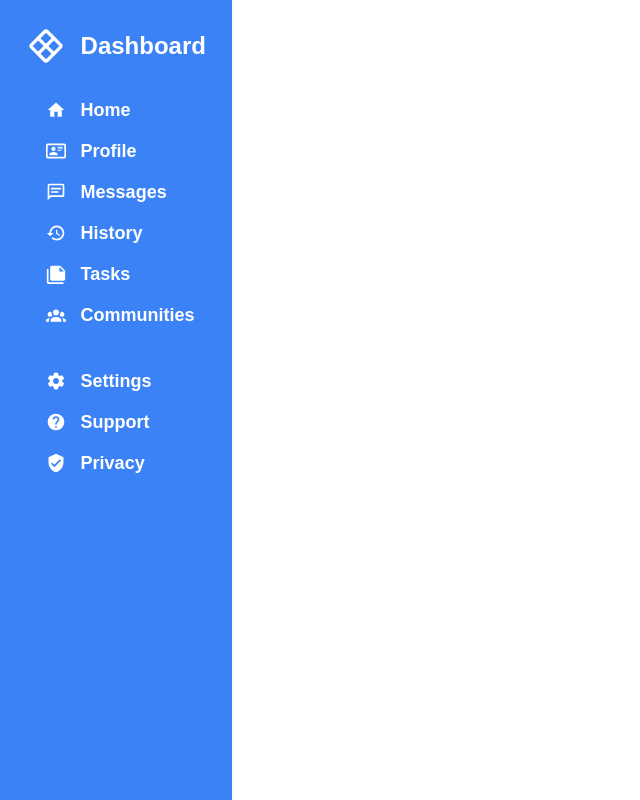
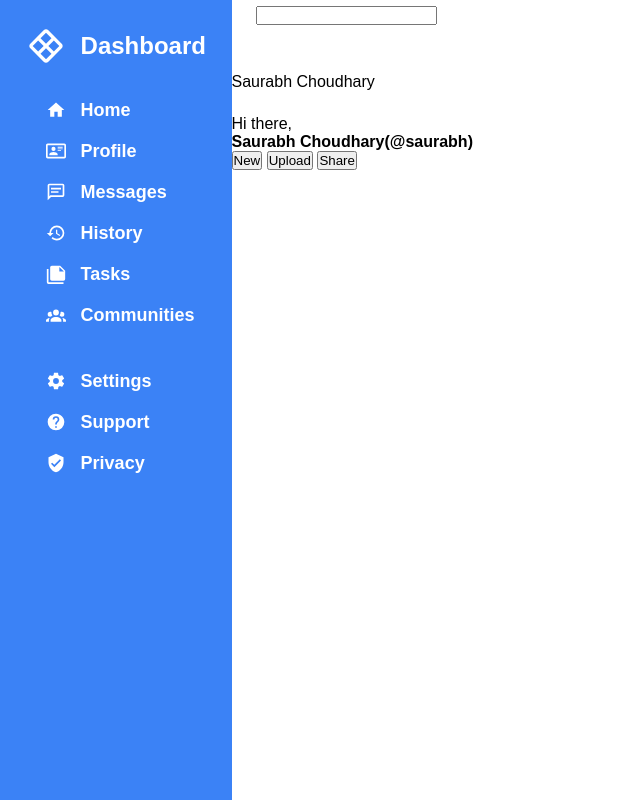
Before and after one commit to SaurabhGurjar/admin-deshboard, a plain HTML site: page index.html in a window 1280 px wide. Shown: the whole page, without its empty margins (0-640 px from the left). Drawn offline with Linux system fonts and the light colour scheme.

Commit message:
Add: Main header's search and user info

```diff
--- a/index.html
+++ b/index.html
@@ -27,17 +27,42 @@
             </div>
         </div>
         <div class="main-section">
-            <header>
-                <div class="search-section"></div>
-                <div class="name-section"></div>
-            </header>
-            <main>
+            <div class="header">
+                <div class="search-bar-wrapper">
+                    <div class="search-section">
+                        <svg xmlns="http://www.w3.org/2000/svg" viewBox="0 0 24 24"><path d="M9.5,3A6.5,6.5 0 0,1 16,9.5C16,11.11 15.41,12.59 14.44,13.73L14.71,14H15.5L20.5,19L19,20.5L14,15.5V14.71L13.73,14.44C12.59,15.41 11.11,16 9.5,16A6.5,6.5 0 0,1 3,9.5A6.5,6.5 0 0,1 9.5,3M9.5,5C7,5 5,7 5,9.5C5,12 7,14 9.5,14C12,14 14,12 14,9.5C14,7 12,5 9.5,5Z" /></svg>
+                        <input type="search" name="search" id="search-box" autocomplete="off">
+                    </div>
+                    <div class="user-info">
+                        <svg xmlns="http://www.w3.org/2000/svg" viewBox="0 0 24 24"><path d="M10,21H14A2,2 0 0,1 12,23A2,2 0 0,1 10,21M21,19V20H3V19L5,17V11C5,7.9 7.03,5.17 10,4.29C10,4.19 10,4.1 10,4A2,2 0 0,1 12,2A2,2 0 0,1 14,4C14,4.1 14,4.19 14,4.29C16.97,5.17 19,7.9 19,11V17L21,19M17,11A5,5 0 0,0 12,6A5,5 0 0,0 7,11V18H17V11M19.75,3.19L18.33,4.61C20.04,6.3 21,8.6 21,11H23C23,8.07 21.84,5.25 19.75,3.19M1,11H3C3,8.6 3.96,6.3 5.67,4.61L4.25,3.19C2.16,5.25 1,8.07 1,11Z" /></svg>
+                        <div class="avatar">
+                            <svg xmlns="http://www.w3.org/2000/svg" viewBox="0 0 24 24"><path d="M12,2A10,10 0 0,0 2,12C2,16.42 4.87,20.17 8.84,21.5C9.34,21.58 9.5,21.27 9.5,21C9.5,20.77 9.5,20.14 9.5,19.31C6.73,19.91 6.14,17.97 6.14,17.97C5.68,16.81 5.03,16.5 5.03,16.5C4.12,15.88 5.1,15.9 5.1,15.9C6.1,15.97 6.63,16.93 6.63,16.93C7.5,18.45 8.97,18 9.54,17.76C9.63,17.11 9.89,16.67 10.17,16.42C7.95,16.17 5.62,15.31 5.62,11.5C5.62,10.39 6,9.5 6.65,8.79C6.55,8.54 6.2,7.5 6.75,6.15C6.75,6.15 7.59,5.88 9.5,7.17C10.29,6.95 11.15,6.84 12,6.84C12.85,6.84 13.71,6.95 14.5,7.17C16.41,5.88 17.25,6.15 17.25,6.15C17.8,7.5 17.45,8.54 17.35,8.79C18,9.5 18.38,10.39 18.38,11.5C18.38,15.32 16.04,16.16 13.81,16.41C14.17,16.72 14.5,17.33 14.5,18.26C14.5,19.6 14.5,20.68 14.5,21C14.5,21.27 14.66,21.59 15.17,21.5C19.14,20.16 22,16.42 22,12A10,10 0 0,0 12,2Z" /></svg>
+                        </div>
+                        <span id="user-name">Saurabh Choudhary</span>
+                    </div>
+                </div>
+                <div class="name-section">
+                    <div class="greet-user">
+                        <svg xmlns="http://www.w3.org/2000/svg" viewBox="0 0 24 24"><path d="M12,2A10,10 0 0,0 2,12C2,16.42 4.87,20.17 8.84,21.5C9.34,21.58 9.5,21.27 9.5,21C9.5,20.77 9.5,20.14 9.5,19.31C6.73,19.91 6.14,17.97 6.14,17.97C5.68,16.81 5.03,16.5 5.03,16.5C4.12,15.88 5.1,15.9 5.1,15.9C6.1,15.97 6.63,16.93 6.63,16.93C7.5,18.45 8.97,18 9.54,17.76C9.63,17.11 9.89,16.67 10.17,16.42C7.95,16.17 5.62,15.31 5.62,11.5C5.62,10.39 6,9.5 6.65,8.79C6.55,8.54 6.2,7.5 6.75,6.15C6.75,6.15 7.59,5.88 9.5,7.17C10.29,6.95 11.15,6.84 12,6.84C12.85,6.84 13.71,6.95 14.5,7.17C16.41,5.88 17.25,6.15 17.25,6.15C17.8,7.5 17.45,8.54 17.35,8.79C18,9.5 18.38,10.39 18.38,11.5C18.38,15.32 16.04,16.16 13.81,16.41C14.17,16.72 14.5,17.33 14.5,18.26C14.5,19.6 14.5,20.68 14.5,21C14.5,21.27 14.66,21.59 15.17,21.5C19.14,20.16 22,16.42 22,12A10,10 0 0,0 12,2Z" /></svg>
+                        <div class="greeting-wrapper">
+                            <p>Hi there,</p>
+                            <h4>Saurabh Choudhary(@saurabh)</h4>
+                        </div>
+                        <div class="btn-wrapper">
+                            <button id="new">New</button>
+                            <button id="upload">Upload</button>
+                            <button id="share">Share</button>
+                        </div>
+                    </div>
+                </div>
+            </div>
+            <div class="main">
                 <div class="projects-section"></div>
                 <div class="info-section">
                     <div class="accouncement-wrapper"></div>
                     <div class="tranding-wrapper"></div>
                 </div>
-            </main>
+            </div>
         </div>
     </div>
 </body>
```
